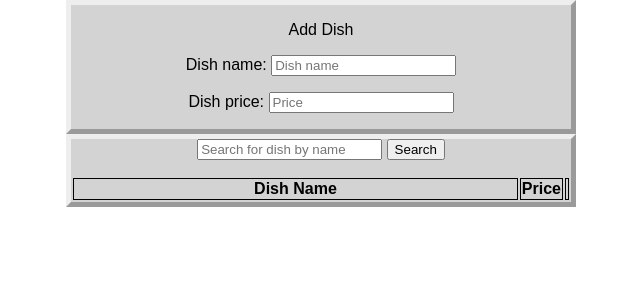
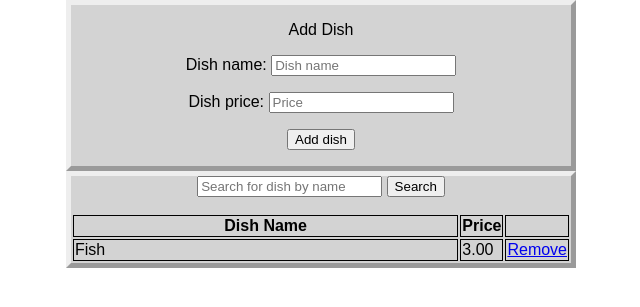
Before and after one commit to txlula/Restaurant-Booking-System, a Django app: page /menu/ in a window 1280 px wide. Shown: the part 118-425 px from the top of the page, without its empty margins (319-959 px from the left). Run offline with Django 3.2, Linux system fonts and the light colour scheme; data comes from the database, SQL or seed files in the repository; both versions use the stored data as it was after the commit; lists and menus that the app fills with data are empty.

Commit message:
add dish function

```diff
--- a/Restaurant_Booking_System/urls.py
+++ b/Restaurant_Booking_System/urls.py
@@ -16,4 +16,5 @@
     re_path(r'menu/$', views.menu, name='menu'),
     path('stafflogin/staffhome/remove/<int:reservation_id>/', views.remove_reservation, name='remove'),
     path('reserve/<int:restaurant_id>/', views.reserve, name='reserve'),
+    path(r'menu/remove/<int:dishID>/', views.remove_dish, name='removedish')
 ]
--- a/bookings/templates/bookings/menu.html
+++ b/bookings/templates/bookings/menu.html
@@ -17,6 +17,7 @@
         <form align="center" method="POST" action="menu/">
             {% csrf_token %}
             {{ form.as_p }}
+            <input type="submit" value="Add dish"/>
         </form>
     </div>
 
@@ -37,9 +38,7 @@
             <td>{{ dish.dish_name }}</td>
             <td>{{ dish.dish_price }}</td>
 
-            <td><form align="center" action="menu/" method="get">
-                <input class="removebtn" type="submit" value="Remove"/>
-                </form></td>
+            <td><a href='remove/{{dish.dishID}}/'>Remove</a></td>
         </tr>
         {% endfor %}
         </table>
--- a/bookings/views.py
+++ b/bookings/views.py
@@ -149,12 +149,18 @@
 #Menu Page
 def menu(request):
     context = {}
+    dishes = Dish.objects.raw('SELECT * FROM bookings_Dish')
 
     AddDish = AddDishForm(request.POST)
     if AddDish.is_valid():
-        Dish = AddDish.save()
+        dish = AddDish.save()
     else:
         AddDish = AddDishForm()
 
-    context.update({'form' : AddDish})
+    context.update({'form' : AddDish, 'dishes' : dishes})
     return render(request, 'bookings/menu.html', context)
+
+#Remove dish function
+def remove_dish(request, dish_id=None):
+        d = Dish.objects.get(dishID = dish_id).delete()
+        return HttpResponseRedirect("/menu")
```
Also changed, not shown: db.sqlite3.
